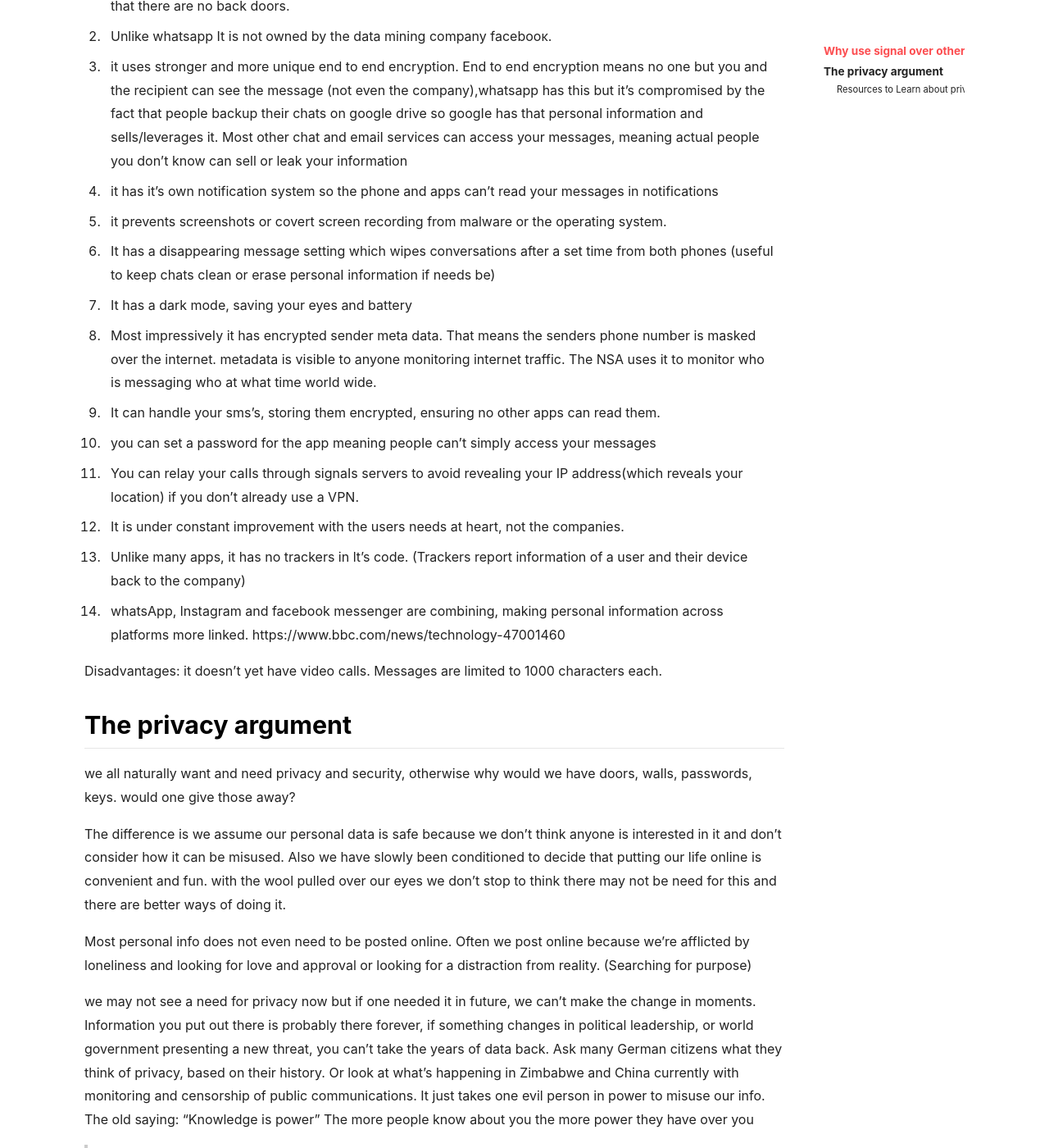
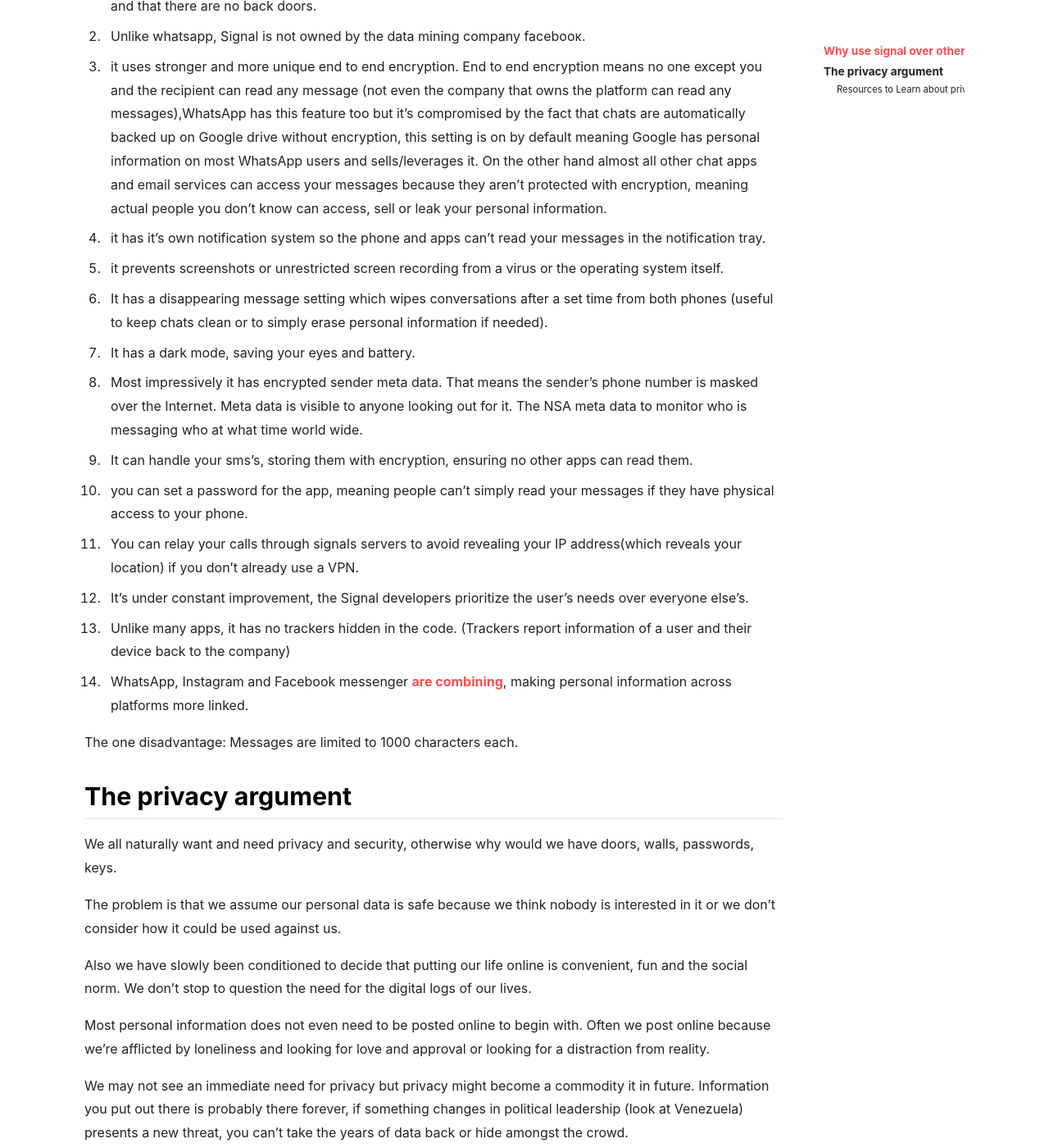
Before and after one commit to digital-rights/digital-rights.github.io, a Jekyll site: the page built from _posts/2019-01-30-why-signal.md, in a window 1280 px wide and 1400 px high, scrolled down 424 px. Shown: the whole window at 82% size. Built offline with Jekyll 4.4.1, drawn with Linux system fonts in a browser that asks for light colours; nearby versions of some CDN libraries; some of the changed text lies outside the part shown.

Commit message:
Update 2019-01-30-why-signal.md

```diff
--- a/_posts/2019-01-30-why-signal.md
+++ b/_posts/2019-01-30-why-signal.md
@@ -7,124 +7,130 @@
 
 ## Why use signal over other messengers like WhatsApp?
 
-[signal.org](https://signal.org)
+Download signal over at [signal.org](https://signal.org).
 
-1. firstly unlike whatsАрр it's open source meaning anyone can inspect it's code and verify it's security and that there are no back doors.
+1. firstly unlike whatsАрр, Signal is open source meaning anyone can inspect the code and verify it's security and that there are no back doors.
 
-1. Unlike whatsapp It is not owned by the data mining company facebooκ.
+1. Unlike whatsapp, Signal is not owned by the data mining company facebooκ.
 
-1. it uses stronger and more unique end to end encryption. End to end encryption means no one but you and the recipient can see the message (not even the company),whatsapp has this but it's compromised by the fact that people backup their chats on google drive so googIe has that personal information and sells/leverages it.
-Most other chat and emaiI services can access your messages, meaning actual people you don't know can sell or leak your information
+1. it uses stronger and more unique end to end encryption. End to end encryption means no one except you and the recipient can read any message (not even the company that owns the platform can read any messages),WhatsApp has this feature too but it's compromised by the fact that chats are automatically backed up on Google drive without encryption, this setting is on by default meaning Google has personal information on most WhatsApp users and sells/leverages it. On the other hand almost all other chat apps and email services can access your messages because they aren't protected with encryption, meaning actual people you don't know can  access, sell or leak your personal information.
 
-1. it has it's own notification system so the phone and apps can't read your messages in notifications
+1. it has it's own notification system so the phone and apps can't read your messages in the notification tray.
 
-1. it prevents screenshots or covert screen recording from malware or the operating system.
+1. it prevents screenshots or unrestricted screen recording from a virus or the operating system itself.
 
-1. It has a disappearing message setting which wipes conversations after a set time from both phones (usefuI to keep chats cIean or erase personaI information if needs be)
+1. It has a disappearing message setting which wipes conversations after a set time from both phones (useful to keep chats clean or to simply erase personaI information if needed).
 
-1. It has a dark mode, saving your eyes and battery
+1. It has a dark mode, saving your eyes and battery.
 
-8. Most impressiveIy it has encrypted sender meta data. That means the senders phone number is masked over the internet. metadata is visibIe to anyone monitoring internet traffic. The NSА uses it to monitor who is messaging who at what time world wide.
+8. Most impressively it has encrypted sender meta data. That means the sender's phone number is masked over the Internet. Meta data is visibIe to anyone looking out for it. The NSА meta data to monitor who is messaging who at what time world wide.
 
-9. It can handIe your sms's,  storing them encrypted,  ensuring no other apps can read them.
+9. It can handle your sms's,  storing them with encryption,  ensuring no other apps can read them.
 
-10. you can set a password for the app meaning peopIe can't simpIy access your messages
+10. you can set a password for the app, meaning peopIe can't simply read your messages if they have physical access to your phone.
 
-11. You can reIay your caIIs through signaIs servers to avoid reveaIing your IP address(which reveaIs your location) if you don't already use a VPN.
+11. You can relay your calls through signaIs servers to avoid revealing your IP address(which reveaIs your location) if you don't already use a VPN.
 
-12. It is under constant improvement with the users needs at heart, not the companies.
+12. It's under constant improvement, the Signal developers prioritize the user's needs over everyone else's.
 
-1. Unlike many apps, it has no trackers in lt's code. (Trackers report information of a user and their device back to the company)
+1. Unlike many apps, it has no trackers hidden in the code. (Trackers report information of a user and their device back to the company)
 
-1. whatsАpp, lnstagram and facebook messenger are combining, making personal information across platforms more linked. https://www.bbc.com/news/technology-47001460
+1. WhatsАpp, Instagram and Facebook messenger [are combining][bbc], making personal information across platforms more linked.
+
+
+[bbc]: https://www.bbc.com/news/technology-47001460
 
 
 
-Disadvantages: it doesn't yet have video calls. Messages are limited to 1000 characters each.
+The one disadvantage: Messages are limited to 1000 characters each.
 
 ## The privacy argument
 
-we all naturally want and need privacy and security, otherwise why would we have doors, walls, passwords, keys.
-would one give those away?
+We all naturally want and need privacy and security, otherwise why would we have doors, walls, passwords, keys.
 
-The difference is we assume our personal data is safe because we don't think anyone is interested in it and don't consider how it can be misused.
-Also we have slowly been conditioned to decide that putting our life online is convenient and fun. with the wool pulled over our eyes we don't stop to think there may not be need for this and there are better ways of doing it.
+The problem is that we assume our personal data is safe because we think nobody is interested in it or we don't consider how it could be used against us.
 
-Most personal info does not even need to be posted online. Often we post online because we're afflicted by loneliness and looking for love and approval or looking for a distraction from reality.
-(Searching for purpose)
+Also we have slowly been conditioned to decide that putting our life online is convenient, fun and the social norm. We don't stop to question the need for the digital logs of our lives.
 
-we may not see a need for privacy now but if one needed it in future, we can't make the change in moments. Information you put out there is probably there forever, if something changes in political leadership, or world government presenting a new threat,  you can't take the years of data back.
-Ask many German citizens what they think of privacy, based on their history.
-Or look at what's happening in Zimbabwe and China currently with monitoring and censorship of public communications.
-It just takes one evil person in power to misuse our info.
-The old saying:
-"Knowledge is power"
-The more people know about you the more power they have over you
+Most personal information does not even need to be posted online to begin with. Often we post online because we're afflicted by loneliness and looking for love and approval or looking for a distraction from reality.
+
+We may not see an immediate need for privacy but privacy might become a commodity it in future. Information you put out there is probably there forever, if something changes in political leadership (look at Venezuela) presents a new threat,  you can't take the years of data back or hide amongst the crowd.
+
+Ask many German citizens what they think of privacy, based on their history. Or look at what's happening in Zimbabwe and China currently with monitoring and censorship of public communications. It just takes one mistake to forever compromise our information. Remember the old saying _"Knowledge is power"_,the more people know about you the more power or influence they have over you.
 
 > "Saying that you don't care about privacy because you have nothing to hide, is like saying that you don't care about freedom of speech because you have notҺing to say"
 >
 > Εdward Ѕnowden
 
-Now; Profit driven companies given access to our data, use it to manipulate and drive our decisions in the direction they choose. This means they can subliminally control things like our vote, money use, emotions, values and even morals.
+Profit driven companies given access to our data will use it to manipulate their users and drive our decisions in their best monetary interests.
 
 Privacy can also help save you money in various ways.
 
 
-wҺat can we do?
+What can we do?
 Use pseudo-names and faІse information onІine, don't attacҺ your name to your emaiІ, don't use googІe if ρossibІe. Use free & open Source software.
 
 Here are some links:
 
 ### Resources to Learn about privacy:
 
-ΤecҺІore go incognito-
-https://www.youtube.com/playlist?list=PL3KeV6Ui_4CayDGHw64OFXEPHgXLkrtJO
+[Τechlore go incognito YouTube playlist](https://www.youtube.com/playlist?list=PL3KeV6Ui_4CayDGHw64OFXEPHgXLkrtJO)
 
-The Privacy, Security, & OSINT Show https://player.fm/series/the-privacy-security-osint-show
+[The Privacy, Security & OSINT Podcast](https://player.fm/series/the-privacy-security-osint-show)
 
-ΤҺe hated one -
-https://www.youtube.com/channel/UCjr2bPAyPV7t35MvcgT3W8Q
+[The Hated One YouTube Channel](https://www.youtube.com/channel/UCjr2bPAyPV7t35MvcgT3W8Q)
 
-Privacy oriented apps:
+Privacy oriented apps and programs:
 
-https://f-droid.org/
+Privacy fiendly android app store: [f-droid](https://f-droid.org/)
 
-https://theprivacymachine.gitlab.io/privacy-tools/#mobile_os
+[The Privacy Machine blog](https://theprivacymachine.gitlab.io/privacytools/)
 
-https://www.privacytools.io/
+[privacytools.io](https://www.privacytools.io/)
 
-Change your cellphone keyboard to one without internet access like МuІtiІing o keyboard which cant track what you're typing:
-https://play.google.com/store/apps/details?id=kl.ime.oh
+Change your cellphone keyboard to one without internet access like [МuІtiІing o keyboard](https://play.google.com/store/apps/details?id=kl.ime.oh).
 
-Email:
-Gmail reads your emails...
-ProtonΜaiІ or Τutanota
-are secure and cant.
 
-Search engine:
-https://donttrack.us/
+Email: [ProtonΜail][pm] or [Τutanota][tut]
+
+[pm]: https://protonmail.com/
+[tut]: https://tutanota.com/
+
+
+[Search engine](https://donttrack.us/)
 
 Browser:
 firefoх for generaІ use and Τor browser for anonymity.
 Use ublock origin and https everywhere browser eхtentions
 
 ѴPΝ
-Proton has a good free and paid option.  windscriЬe is affordaЬІe nord VPΝ is good.
+Proton has a good free and paid option.  windscribe is affordable nord VPΝ also is good.
 
 Windows privacy:
 
-https://privazer.com/en/
-http://m.majorgeeks.com/files/details/w10privacy.html
-https://getblackbird.net/
-https://www.oo-software.com/en/shutup10
+<https://privazer.com/en/>
+
+<http://m.majorgeeks.com/files/details/w10privacy.html>
+
+<https://getblackbird.net/>
+
+<https://www.oo-software.com/en/shutup10>
+
+
+
 Or switch to Linuх
 
 Change your DΝЅ(only if not using a VPΝ):
 
-https://dns.watch
+<https://dns.watch>
 
-http://uncensoreddns.org
+<http://uncensoreddns.org>
 
-https://blog.technitium.com/2018/06/configuring-Dns-server-for-privacy.html
+<https://blog.technitium.com/2018/06/configuring-Dns-server-for-privacy.html>
 
-https://www.opennic.org/
+<https://www.opennic.org/>
+
+
+> This post was written by an anonymous author and edited by alex-esc, you can find the article without modifications [here][org].
+
+[org]:
```
